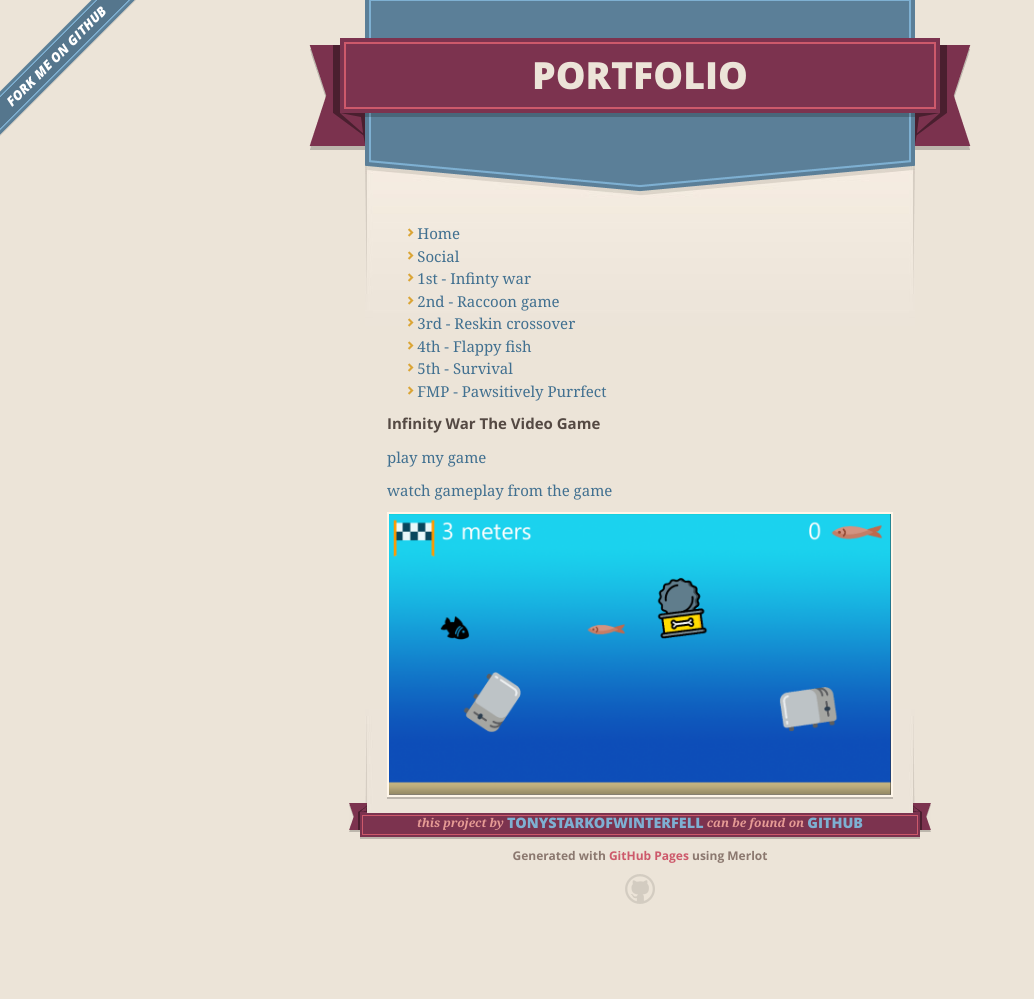
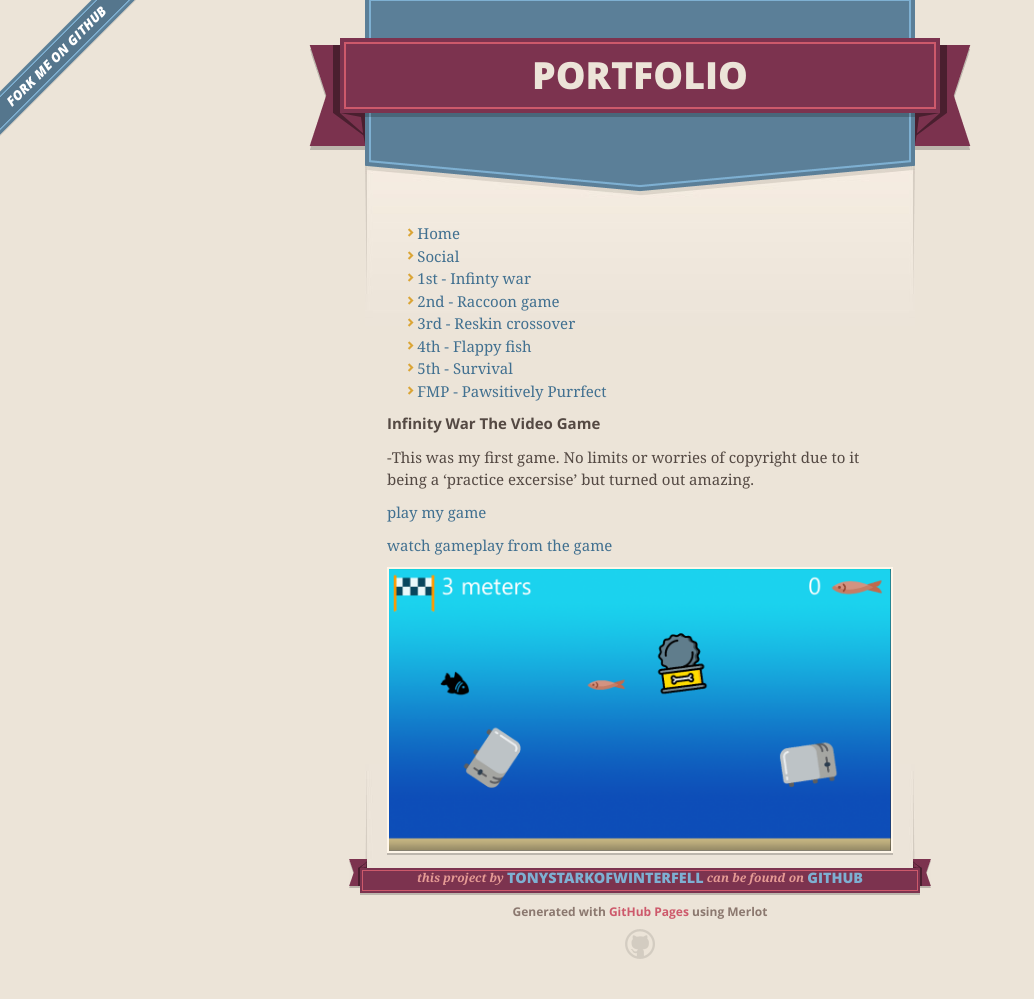
Before and after one commit to TonyStarkOfWinterfell/portfolio, a Jekyll site: the page built from 1st.md, in a window 1280 px wide. Shown: the whole page, without its empty margins (0-1034 px from the left). Built offline with Jekyll 4.4.1, drawn with Linux system fonts in a browser that asks for light colours; our own code applies the rules of GitHub Pages for plain Markdown files; the repository's description, which GitHub fills in, is left out; before the commit the page ends 944 px from its top, so only the background shows below that.

Commit message:
Update 1st.md

```diff
--- a/1st.md
+++ b/1st.md
@@ -1,4 +1,6 @@
 # Infinity War The Video Game
+
+-This was my first game. No limits or worries of copyright due to it being a 'practice excersise' but turned out amazing.
 
 [play my game](https://tonystarkofwinterfell.github.io/WebGLLink/index.html)
 
```
